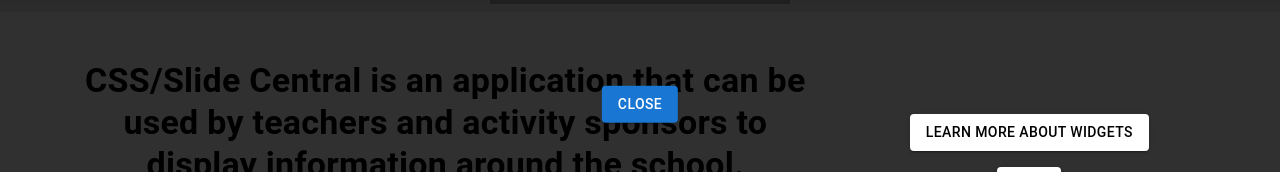
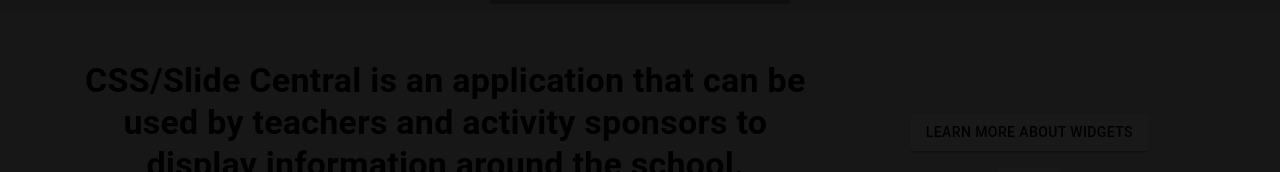
Before and after one commit to NCHS-Software-Engineering/Css-SlideCentral, a React (Create React App) app in the folder client/: page / in a window 1280 px wide. Both pictures are taken after a click on the button "TUTORIAL". Shown: the part 304-476 px from the top of the page. Built offline with nearby package versions, Linux system fonts and the light colour scheme; grey boxes are pictures that could not be loaded.

Commit message:
dark overlay complete

```diff
--- a/client/src/pages/Home.js
+++ b/client/src/pages/Home.js
@@ -30,7 +30,7 @@ const overlayStyle = { // for darkening when tutorial button is clicked
   left: 0,
   width: '100%',
   height: '100%',
-  backgroundColor: 'rgba(0, 0, 0, 0.8)',
+  backgroundColor: 'rgba(0, 0, 0, 0.9)',
   opacity: 0,
   visibility: 'hidden',
   transition: 'opacity 0.5s ease-in-out, visibility 0.5s ease-in-out',
@@ -55,12 +55,14 @@ const Home = () => {
         minHeight: '100vh',
         backgroundColor: '#f0f0f0',
         animation: `${fadeIn} 0.7s ease-in-out`,
+
       }}
     >
       {/* Dark Overlay */}
       <Box
-        sx={{ ...overlayStyle, ...(isDarkened ? activeOverlayStyle : {}) }}
-        onClick={toggleOverlay}
+        sx={{ ...overlayStyle, ...(isDarkened ? activeOverlayStyle : {}), zIndex: 9999,}}
+        onClick={(e) => e.stopPropagation()}
+
       >
         <Box
           sx={{
@@ -76,12 +78,16 @@ const Home = () => {
           <Typography variant="h4"
           style={{
             position: 'absolute',
-            top: '200px',          // 50px from the top
-            left: '0px',        // 100px from the left
+            top: '200px',
+            left: '0px',
           }}
           > Focused Content Here</Typography>
 
-          <Button variant="contained" onClick={toggleOverlay} sx={{ mt: 2 }}>
+          <Button variant="contained"  onClick={() => { toggleOverlay();}}
+          sx={{ mt: 2, position: 'absolute',
+          top: 550,
+          left: 800, }}
+          >
             Close
           </Button>
         </Box>
```
